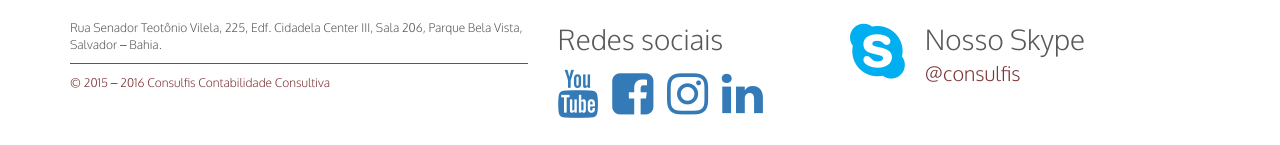
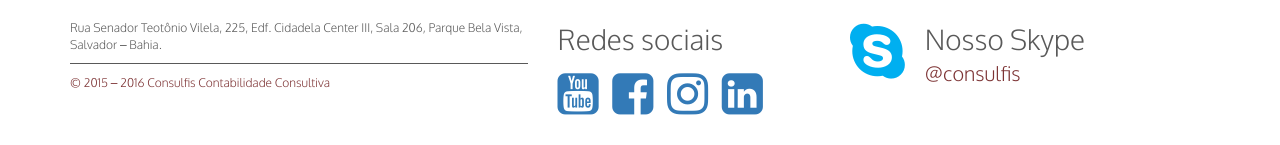
Before and after one commit to edyonil/consulfis-front, a website: page index.html in a window 1280 px wide. Shown: the part 1654-1799 px from the top of the page. Drawn offline with nearby package versions, Linux system fonts and the light colour scheme.

Commit message:
Definindo padrão nos icones

```diff
--- a/index.html
+++ b/index.html
@@ -208,7 +208,7 @@
             <div class="col-lg-3 col-md-3 col-sm-12 redes-sociais">
                 <h3 style="margin-top: 0;padding-top: 0">Redes sociais</h3>
                 <a href="https://www.youtube.com/channel/UCpd1iyLK6FWk49rNVctuyjw">
-                    <i class="fa fa-3x fa-youtube"></i>
+                    <i class="fa fa-3x fa-youtube-square"></i>
                 </a>
                 <a href="https://www.facebook.com/Consulfis-Contabilidade-Consultiva-643210795880726">
                     <i class="fa fa-3x fa-facebook-square"></i>
@@ -217,7 +217,7 @@
                     <i class="fa fa-3x fa-instagram"></i>
                 </a>
                 <a href="https://www.linkedin.com/company/consulfis-contabilidade-consultiva?trk=top_nav_home">
-                    <i class="fa fa-3x fa-linkedin"></i>
+                    <i class="fa fa-3x fa-linkedin-square"></i>
                 </a>
             </div>
             <div class="col-lg-4 col-md-4 col-sm-12">
```
